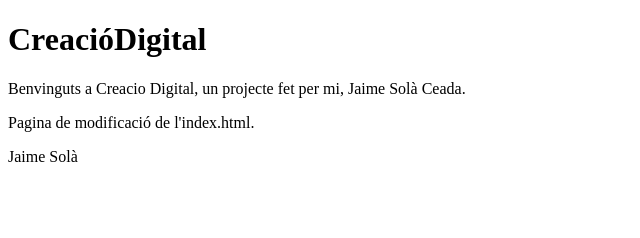
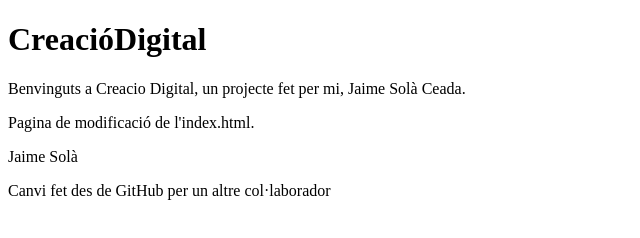
Before and after one commit to JaimeIOC/CreacioDigital, a plain HTML site: page public_html/index.html in a window 1280 px wide. Shown: the whole page, without its empty margins (0-640 px from the left). Drawn offline with Linux system fonts and the light colour scheme.

Commit message:
Canvi simulat per un col·laborador

```diff
--- a/public_html/index.html
+++ b/public_html/index.html
@@ -14,5 +14,6 @@ Click nbfs://nbhost/SystemFileSystem/Templates/Other/html.html to edit this temp
     <p>Benvinguts a Creacio Digital, un projecte fet per mi, Jaime Solà Ceada.</p>
     <p>Pagina de modificació de l'index.html.</p>
     <p>Jaime Solà</p>
+    <p>Canvi fet des de GitHub per un altre col·laborador</p><!--Modificacio simulada per un col·laborador-->
     </body>
 </html>
```
